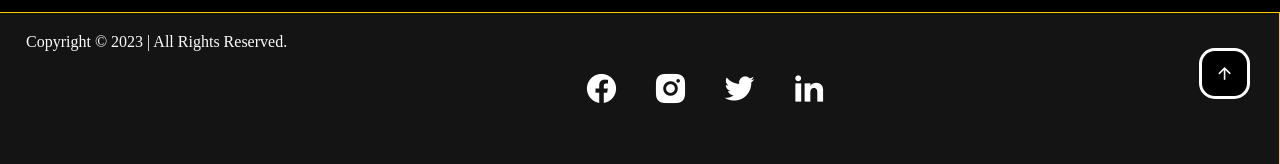
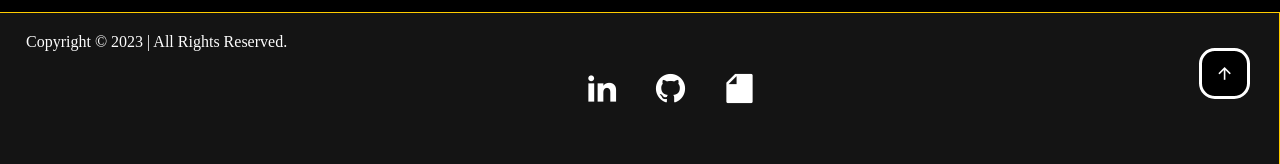
Before and after one commit to Harii10/landing-page, a plain HTML site: page news2.html in a window 1280 px wide. Shown: the part 2782-2946 px from the top of the page. Drawn offline with nearby package versions, Linux system fonts and the light colour scheme.

Commit message:
Update news2.html

```diff
--- a/news2.html
+++ b/news2.html
@@ -70,10 +70,10 @@
             <p>Copyright &copy; 2023 | All Rights Reserved.</p>
         </div>
         <div class="f-icons">
-            <a href=""><i class="ri-facebook-circle-fill"></i></a>
-            <a href=""><i class="ri-instagram-fill"></i></a>
-            <a href=""><i class="ri-twitter-fill"></i></a>
-            <a href=""><i class="ri-linkedin-fill"></i></a>
+            <a href="https://www.linkedin.com/in/hariharachandru-front-end-developer/" class="link-in" title="linkedin"><i class="ri-linkedin-fill"></i></a>
+            <a href="https://github.com/Harii10" class="git-hub" title="Github"><i class="ri-github-fill"></i></a>
+            <a href="https://drive.google.com/file/d/1rIGHi5sgbuG2BfSEbXtdTUpFCNODK3ls/view?usp=drive_link" class="file-r" title="My resume"><i class="ri-file-fill"></i></a>
+
         </div>
 
         <div class="footer-iconTop">
```
